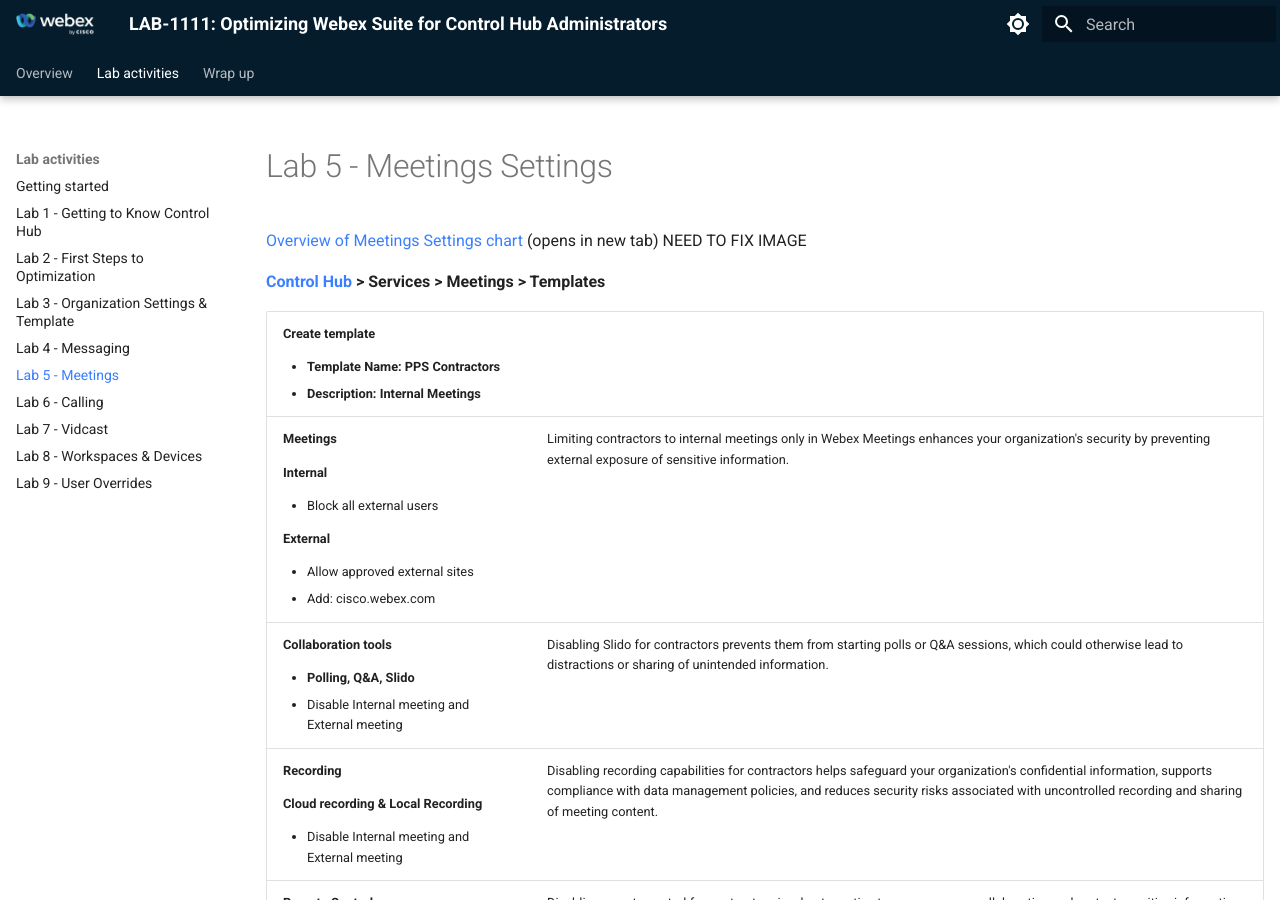
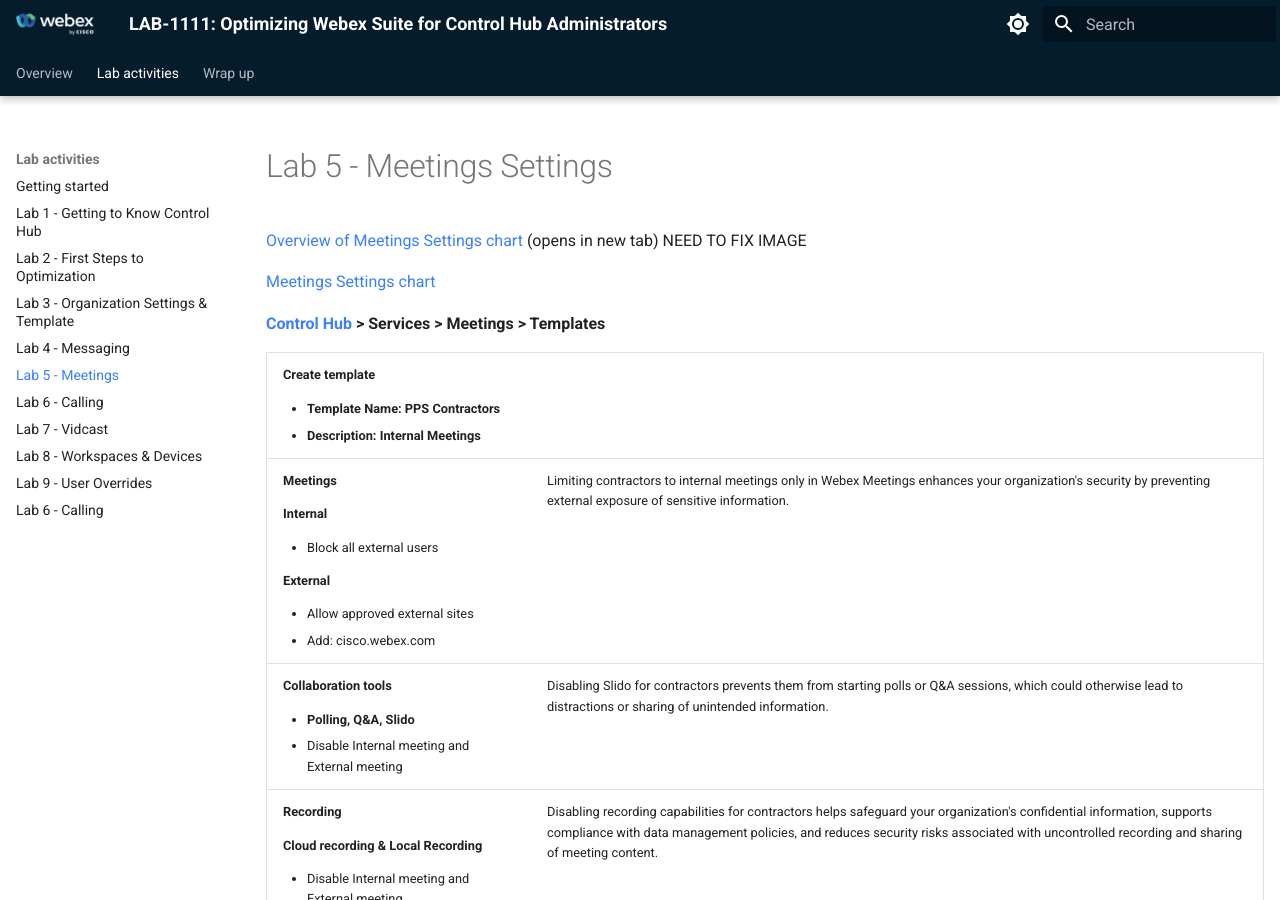
Before and after one commit to WebexCC-SA/LAB-1111, an MkDocs documentation site: the page built from docs/Meetings.md, in a window 1280 px wide and 900 px high. Built offline with MkDocs 1.6.1 and Material for MkDocs 9.7.7, drawn with Linux system fonts in a browser that asks for light colours.

Commit message:
trying pdf

```diff
--- a/docs/Meetings.md
+++ b/docs/Meetings.md
@@ -1,5 +1,7 @@
 # Lab 5 - Meetings Settings
 <a href="https://webexcc-sa.github.io/LAB-1111//template_assets/Table1.png" target="blank">Overview of Meetings Settings chart</a> (opens in new tab) NEED TO FIX IMAGE
+
+<a href="https://webexcc-sa.github.io/LAB-1111//template_assets/MeetingsSettings_pdf2.pdf" target="_blank"> Meetings Settings chart</a>
 
 **<a href="http://admin.webex.com/" target="_blank">Control Hub</a> > Services > Meetings > Templates**
 
--- a/mkdocs.yml
+++ b/mkdocs.yml
@@ -97,4 +97,5 @@
     - Lab 7 - Vidcast: Vidcast.md
     - Lab 8 - Workspaces & Devices: Devices.md
     - Lab 9 - User Overrides: UserOverrides.md
+    - Lab 6 - Calling : Calling copy.md
   - Wrap up: conclusion.md
```
Also changed, not shown: docs/Calling copy.md (added, +2 -0 lines), docs/template_assets/GeneralTemplate.png (added), docs/template_assets/MessagingSettings.png, 1 other file.
